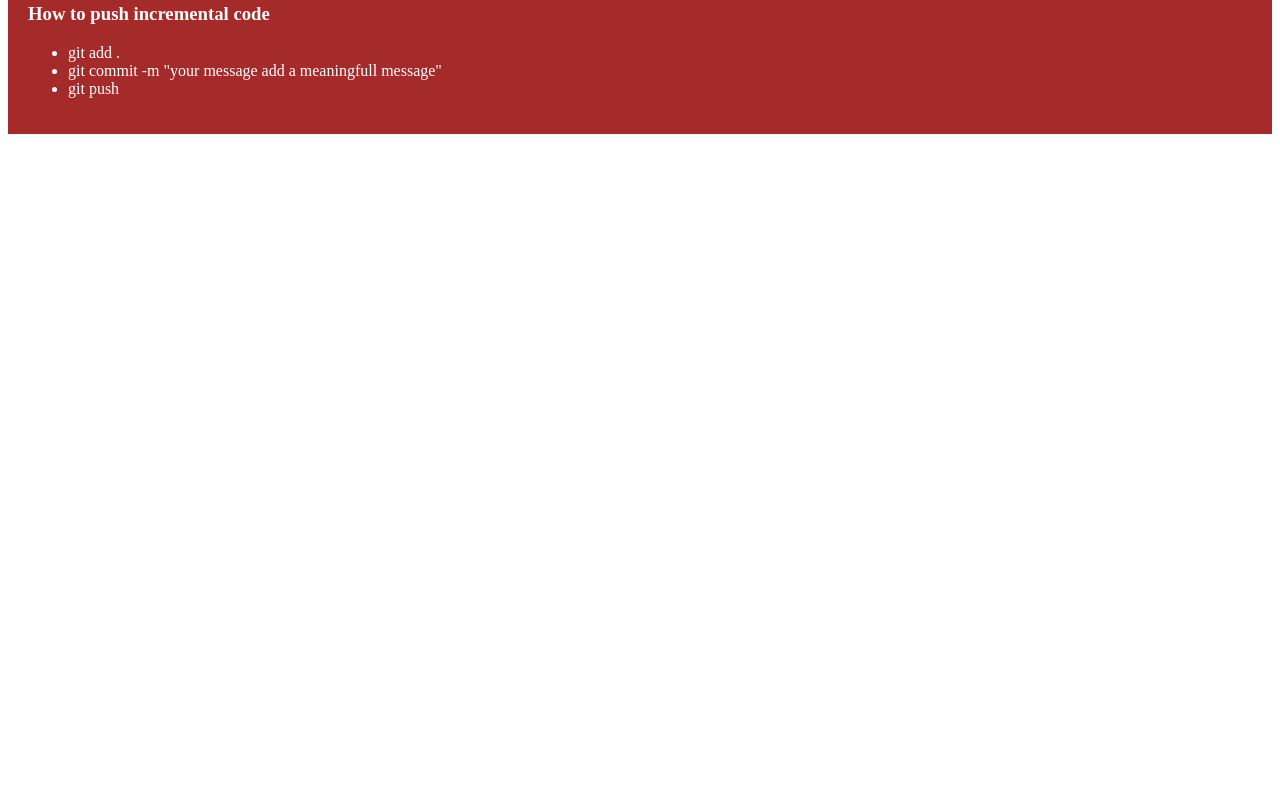
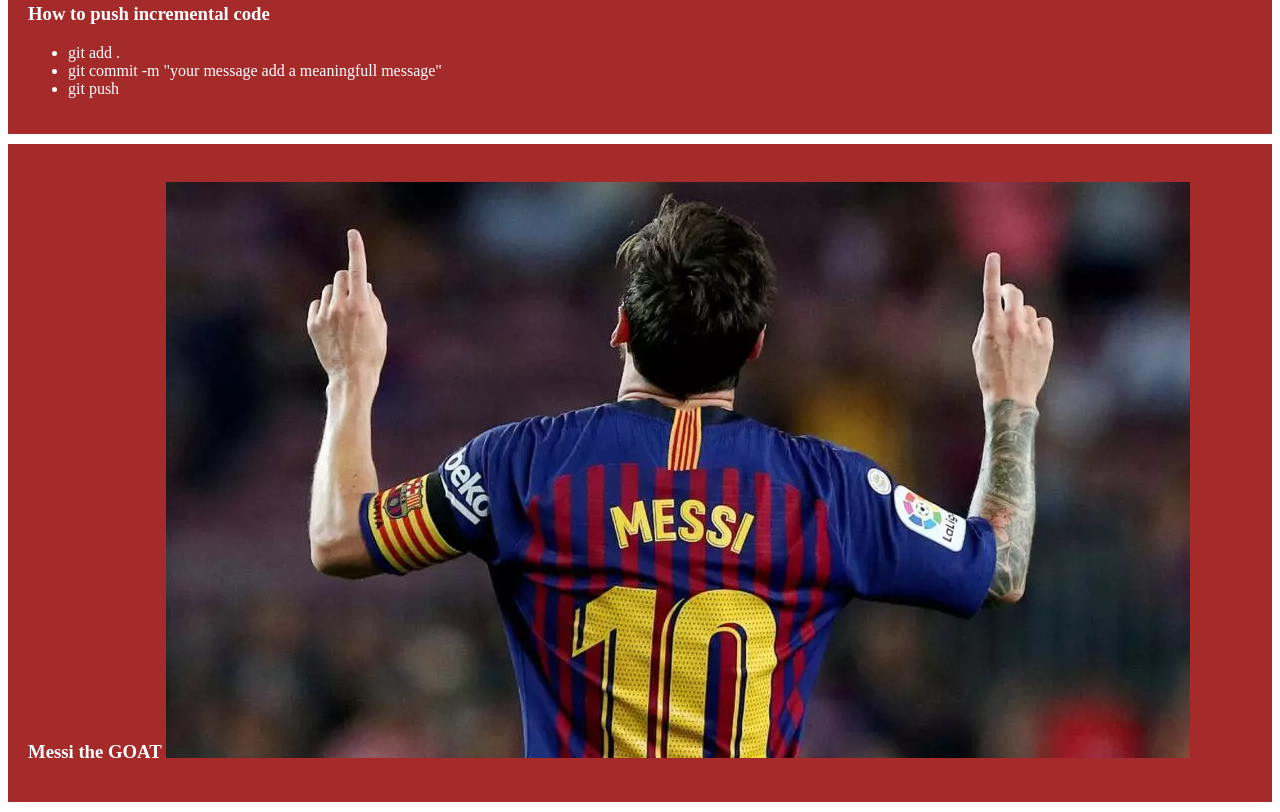
Before and after one commit to mdshahedularfanemon/my-simple-website, a plain HTML site: page index.html in a window 1280 px wide. Shown: the part 528-1340 px from the top of the page. Before the commit the page ends 800 px from the top, so only its background shows below. Drawn offline with Linux system fonts and the light colour scheme.

Commit message:
added GOAT

```diff
--- a/index.html
+++ b/index.html
@@ -27,5 +27,10 @@
             <li>git push</li>
         </ul>
     </div>
+    <div>
+        <h3>Messi the GOAT
+            <img src="Images/messi-1805.webp" alt="">
+        </h3>
+    </div>
 </body>
 </html>
```
Also changed, not shown: Images/GOAT.jpg (added), Images/Messi .png (added), Images/goat-vector-png-illustration-silhouette-260nw-2312418387.webp (added), Images/house.png (added), Images/messi-1805.webp (added), Images/messi-world-cup.jpg (added), Images/png-clipart-lionel-messi-lionel-messi-fc-barcelona-camp-nou-rcd-espanyol-la-liga-lionel-messi-2018-tshirt-blue-thumbnail.png (added), 1 other file.
